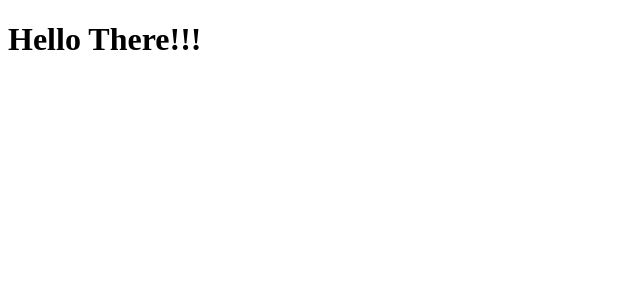
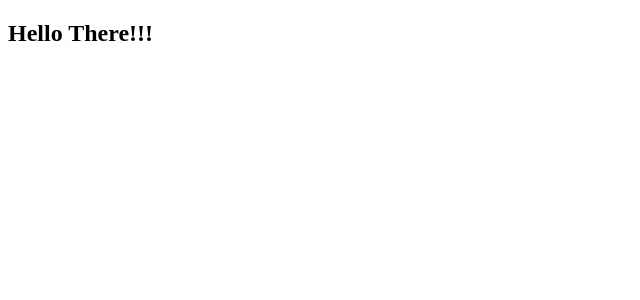
Before and after one commit to SnigdhaPNayak/test, an Angular app in the folder gittest/: page / in a window 1280 px wide. Shown: the top 300 px of the page, without its empty margins (0-640 px from the left). Built offline with nearby package versions, Linux system fonts and the light colour scheme.

Commit message:
test 1, second commit

```diff
--- a/gittest/src/app/app.component.html
+++ b/gittest/src/app/app.component.html
@@ -1 +1 @@
-<h1>Hello There!!!</h1>
+<h2>Hello There!!!</h2>
```
